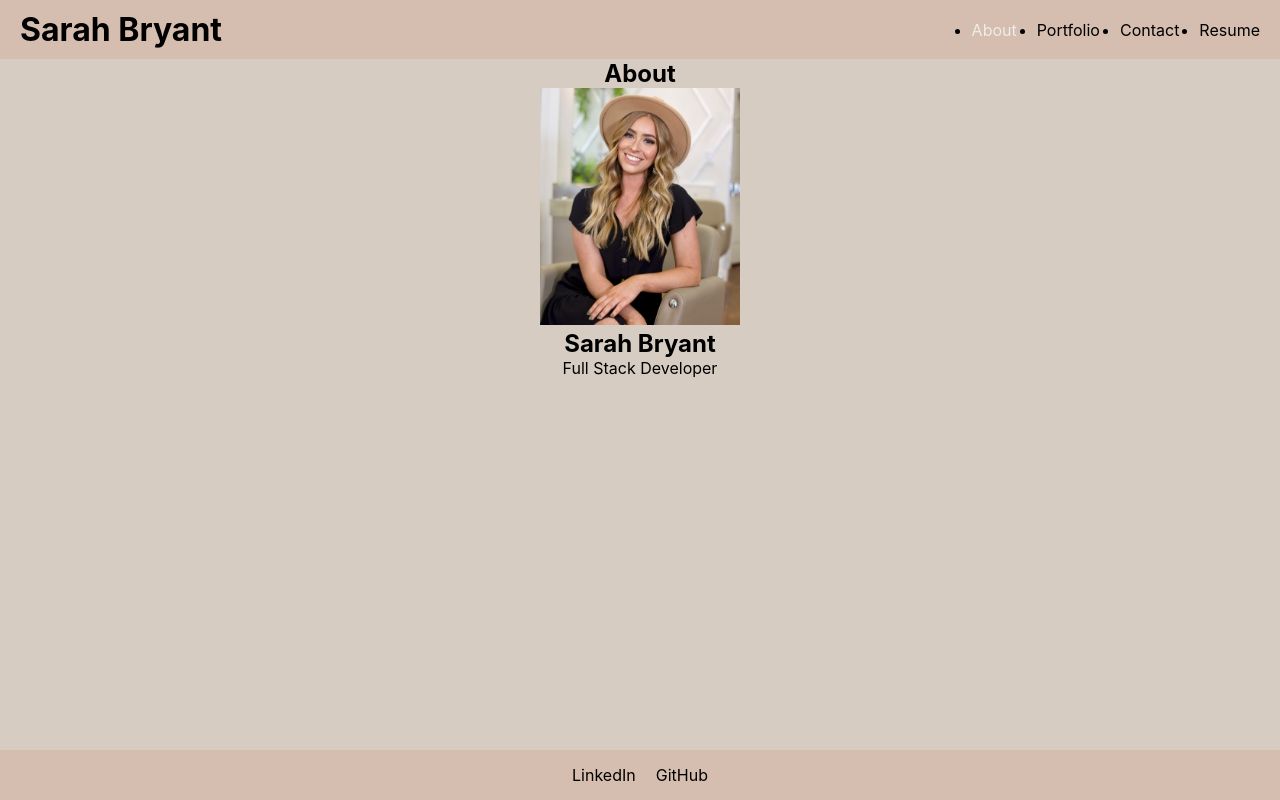
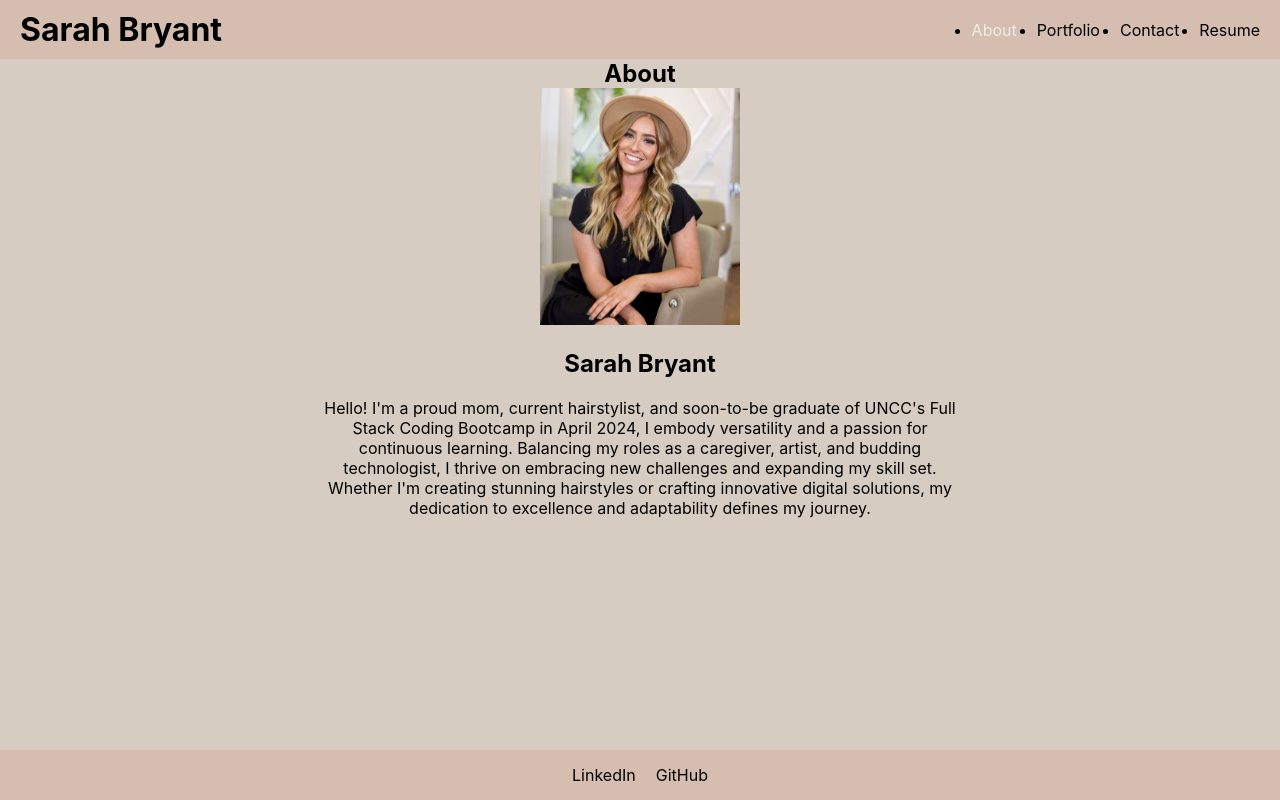
Before and after one commit to sarahbryant411/React-portfolio, a React (Create React App) app: page / in a window 1280 px wide. Built offline with nearby package versions, Linux system fonts and the light colour scheme.

Commit message:
added more css and about me and descriptions for portfolio

```diff
--- a/src/App.css
+++ b/src/App.css
@@ -122,3 +122,26 @@ footer {
 header .active {
     color: var(--floral-scent);
 }
+
+p {
+    text-align: center;
+}
+
+.about h2 {
+    margin-bottom: 20px;
+}
+
+.about p {
+    margin-bottom: 20px;
+}
+
+.about img {
+    margin-bottom: 20px;
+}
+
+.about-content p {
+    margin-bottom: 0;
+    width: 50%;
+   margin: 0 auto;
+    justify-content: center;
+}
--- a/src/pages/About.jsx
+++ b/src/pages/About.jsx
@@ -1,17 +1,27 @@
-import aboutme from '../images/AboutMePic.jpg';
+import aboutme from "../images/AboutMePic.jpg";
 
 function About() {
-return (
-  <div>
-    <h2>About</h2>
-    <div className='about'>
-      <img src={aboutme} alt='Sarah Bryant' />
-      <h2>Sarah Bryant</h2>
-      <p>Full Stack Developer</p>
+  return (
+    <div>
+      <h2>About</h2>
+      <div className="about">
+        <img src={aboutme} alt="Sarah Bryant" />
+        <div className="about-content">
+          <h2>Sarah Bryant</h2>
+          <p>
+            Hello! I'm a proud mom, current hairstylist, and soon-to-be graduate
+            of UNCC's Full Stack Coding Bootcamp in April 2024, I embody
+            versatility and a passion for continuous learning. Balancing my
+            roles as a caregiver, artist, and budding technologist, I thrive on
+            embracing new challenges and expanding my skill set. Whether I'm
+            creating stunning hairstyles or crafting innovative digital
+            solutions, my dedication to excellence and adaptability defines my
+            journey.{" "}
+          </p>
+        </div>
+      </div>
     </div>
-  </div>
-)
-    }; // Add closing parenthesis and semicolon here
-
+  );
+} // Add closing parenthesis and semicolon here
 
 export default About;
--- a/src/pages/Portfolio.jsx
+++ b/src/pages/Portfolio.jsx
@@ -1,59 +1,62 @@
-import passwordGenerator from '../images/PasswordGenerator.png'
-import weatherDashboard from '../images/WeatherDashboard.png'
-import workDayScheduler from '../images/WorkdayScheduler.png'
-import webQuiz from '../images/WebQuiz.png'
+import passwordGenerator from "../images/PasswordGenerator.png";
+import weatherDashboard from "../images/WeatherDashboard.png";
+import workDayScheduler from "../images/WorkdayScheduler.png";
+import webQuiz from "../images/WebQuiz.png";
 
 const projects = [
   {
-    title: 'Password Generator',
-    description: 'A password generator',
+    title: "Password Generator",
+    description:
+      "Developed a Password Generator tool capable of creating secure passwords based on user-defined criteria, demonstrating proficiency in JavaScript and randomization algorithms.",
     image: passwordGenerator,
-    github: 'https://github.com/sarahbryant411/password-generator',
-    deployed: 'https://sarahbryant411.github.io/password-generator/'
-
+    github: "https://github.com/sarahbryant411/password-generator",
+    deployed: "https://sarahbryant411.github.io/password-generator/",
   },
   {
-    title: 'Weather Dashboard',
-    description: 'A weather dashboard',
+    title: "Weather Dashboard",
+    description:
+      "Designed and implemented a Weather Dashboard application that provides real-time weather updates and forecasts for user-specified locations, showcasing API integration skills and user interface design.",
     image: weatherDashboard,
-    github: 'https://github.com/sarahbryant411/weather-dashboard-dandelion',
-    deployed: 'https://sarahbryant411.github.io/weather-dashboard-dandelion/'
+    github: "https://github.com/sarahbryant411/weather-dashboard-dandelion",
+    deployed: "https://sarahbryant411.github.io/weather-dashboard-dandelion/",
   },
   {
-    title: 'Work Day Scheduler',
-    description: 'A work day scheduler',
+    title: "Work Day Scheduler",
+    description:
+      "Created a Work Day Scheduler application allowing users to plan and organize their daily tasks, showcasing proficiency in JavaScript, DOM manipulation, and local storage usage.",
     image: workDayScheduler,
-    github: 'https://github.com/sarahbryant411/api-workday-scheduler',
-    deployed: 'https://sarahbryant411.github.io/api-workday-scheduler/'
+    github: "https://github.com/sarahbryant411/api-workday-scheduler",
+    deployed: "https://sarahbryant411.github.io/api-workday-scheduler/",
   },
   {
-    title: 'Web Quiz',
-    description: 'A web quiz',
+    title: "Web Quiz",
+    description:
+      "Developed a Web Quiz application featuring interactive quizzes with dynamic content generation and instant feedback, demonstrating knowledge of front-end development techniques and user interaction design.",
     image: webQuiz,
-    github: 'https://github.com/sarahbryant411/web-quiz-wizard',
-    deployed: 'https://sarahbryant411.github.io/web-quiz-wizard/'
-  }
-]
+    github: "https://github.com/sarahbryant411/web-quiz-wizard",
+    deployed: "https://sarahbryant411.github.io/web-quiz-wizard/",
+  },
+];
 
-function Portfolio () {
+function Portfolio() {
   return (
     <div>
       <h2>Portfolio</h2>
-      <div className='projects'>
+      <div className="projects">
         {projects.map((project, index) => (
-          <div className='projectTile' key={index}>
+          <div className="projectTile" key={index}>
             <h3>{project.title}</h3>
             <img src={project.image} alt={project.title} />
             <p>{project.description}</p>
-            <div className='projectLinks'>
-            <a href={project.github}>GitHub</a>
-            <a href={project.deployed}>Deployed</a>
+            <div className="projectLinks">
+              <a href={project.github}>GitHub</a>
+              <a href={project.deployed}>Deployed</a>
             </div>
           </div>
         ))}
       </div>
     </div>
-  )
+  );
 }
 
-export default Portfolio
+export default Portfolio;
```
